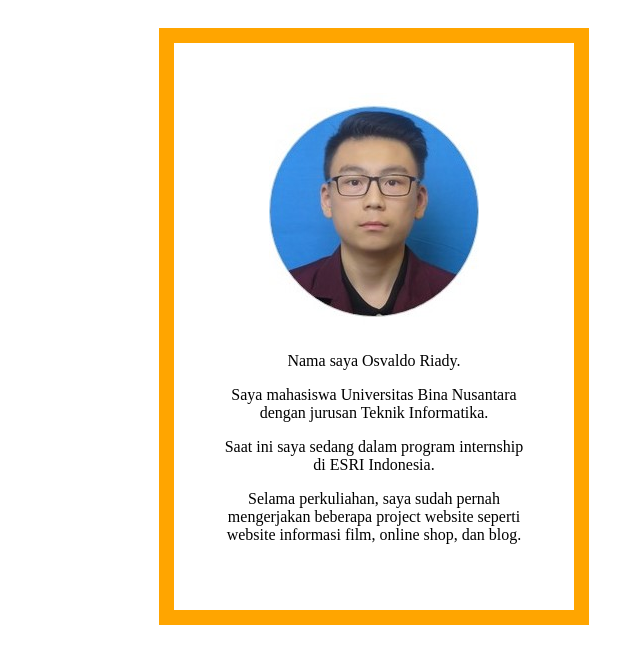
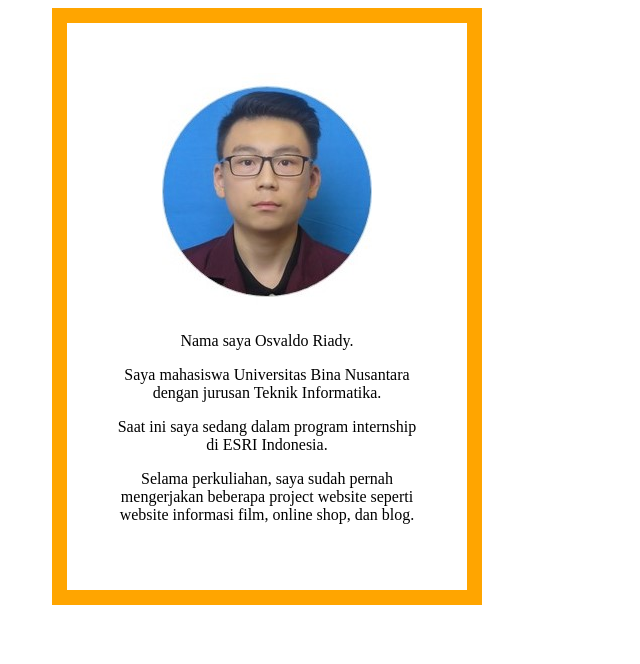
Before and after one commit to osvaldoriady/osvaldoriady.github.io, a plain HTML site: page index.html in a window 1280 px wide. Shown: the whole page, without its empty margins (373-1013 px from the left). Drawn offline with Linux system fonts and the light colour scheme.

Commit message:
Update index.html

```diff
--- a/index.html
+++ b/index.html
@@ -3,13 +3,11 @@
 
 <style>
 div {
-  position: absolute;
   border: 15px solid orange;
   width: 300px;
   padding: 50px;
-  margin: 20px;
+  margin: auto;
   text-align: center;
-  left: 40%;
 }
 </style>
 
```
